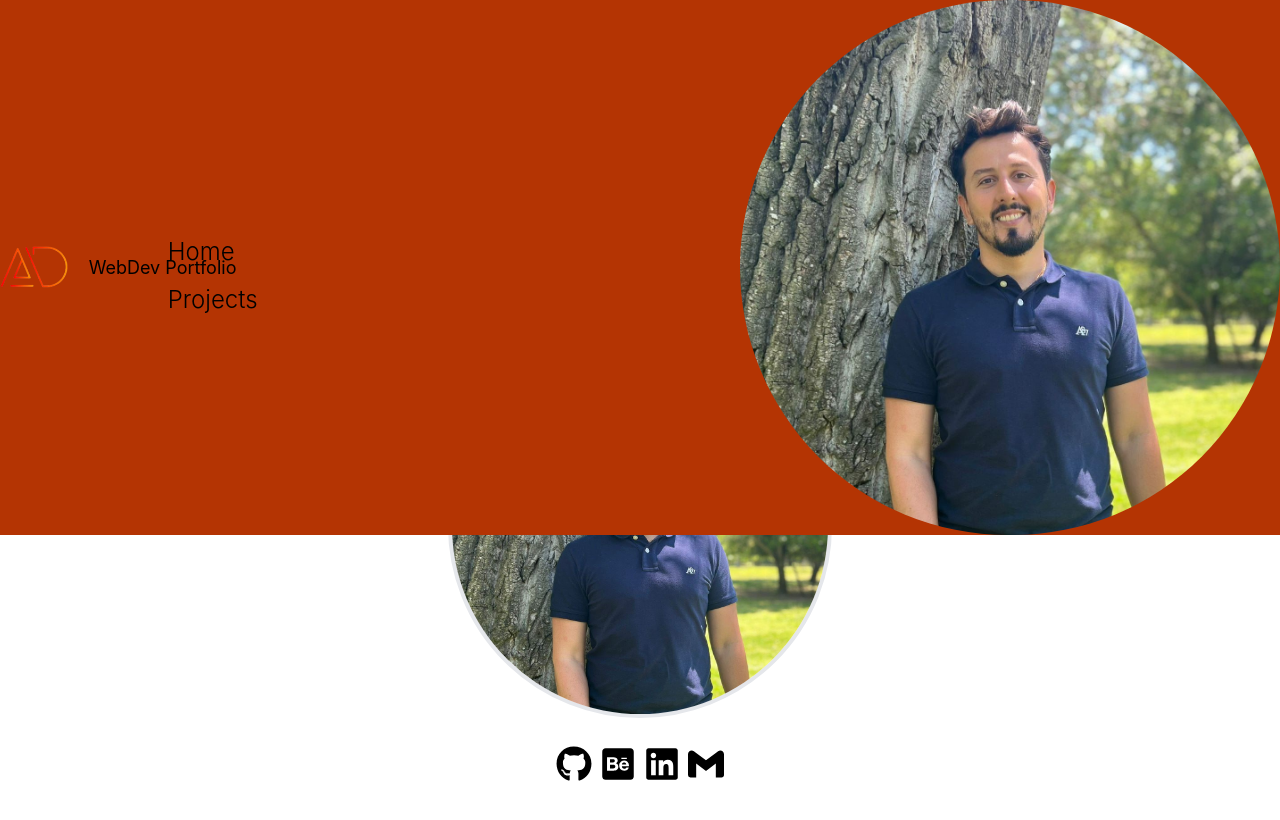
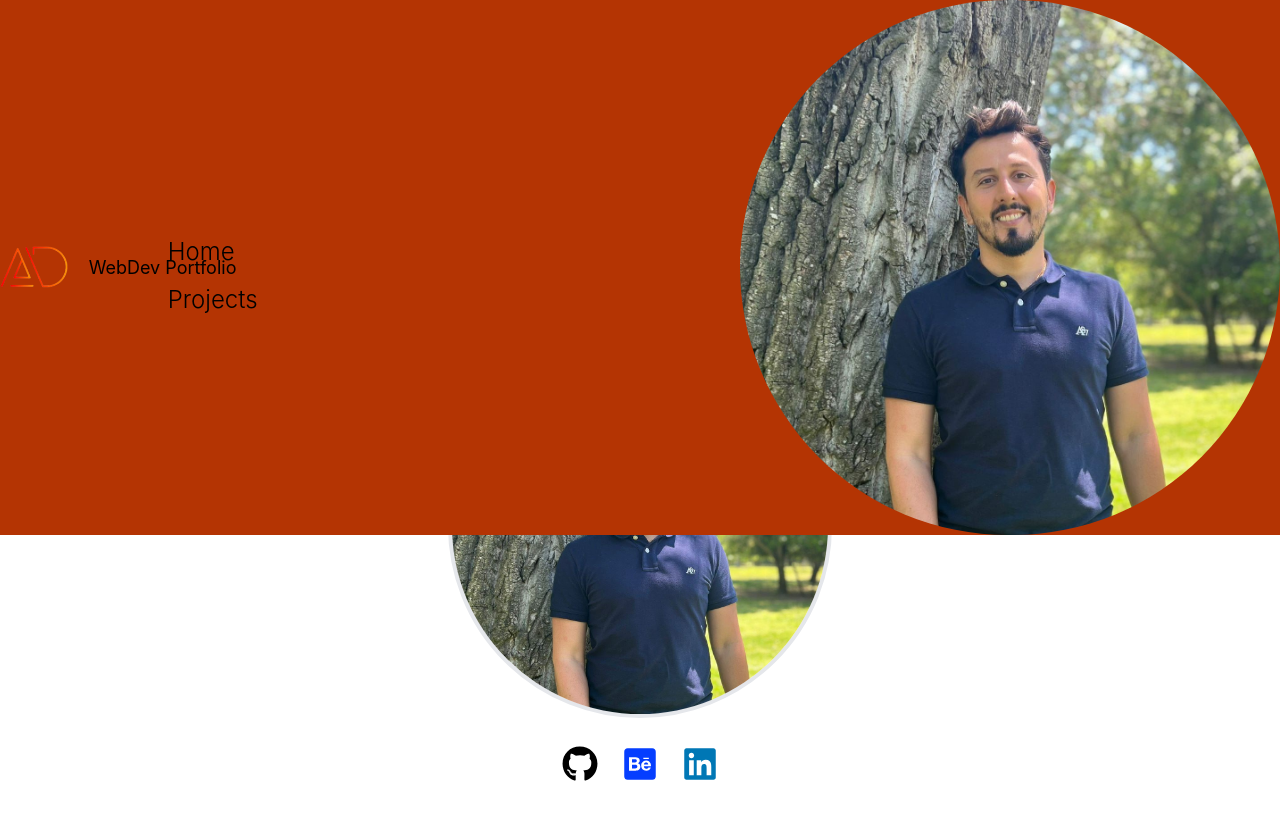
Before and after one commit to AlejandroDuqueG-design/Portfolio, a React (Vite) app: page /aboutme in a window 1280 px wide. Shown: the top 820 px of the page. Built offline with nearby package versions, Linux system fonts and the light colour scheme.

Commit message:
feat: profile pic, icons and links to networking and work media

```diff
--- a/src/pages/AboutMePage.tsx
+++ b/src/pages/AboutMePage.tsx
@@ -2,7 +2,6 @@ import profileimg from "@/assets/profileimg.jpg";
 import { FaGithub } from "react-icons/fa";
 import { FaLinkedin } from "react-icons/fa";
 import { FaBehanceSquare } from "react-icons/fa";
-import { SiGmail } from "react-icons/si";
 
 function AboutMePage() {
   return (
@@ -15,11 +14,33 @@ function AboutMePage() {
       </p>
       <div>
         <img className="w-96 h-96 rounded-full object-cover border-4 border-gray-200" src={profileimg} alt="Imagen de Perfil" />
-        <div className="flex flex-row items-center justify-center gap-2 py-2 mx-5 my-5">
-          <FaGithub className="text-2xl rounded-1x1 md:text-4xl lg:text-4xl" />
-          <FaBehanceSquare className="text-2xl rounded-1x1 md:text-4xl lg:text-4xl" />
-          <FaLinkedin className="text-2xl rounded-1x1 md:text-4xl lg:text-4xl" />
-          <SiGmail className="text-2xl rounded-1x1 md:text-4xl lg:text-4xl" />
+        <div className="flex flex-row items-center justify-center gap-6 py-2 mx-5 my-5">
+          <a
+            href="https://github.com/AlejandroDuqueG-design"
+            target="_blank"
+            rel="noopener noreferrer"
+            className="transition-transform hover:scale-110"
+          >
+            <FaGithub className="text-2xl md:text-4xl lg:text-4xl" />
+          </a>
+
+          <a
+            href="https://www.behance.net/alejandroduque28"
+            target="_blank"
+            rel="noopener noreferrer"
+            className="transition-transform hover:scale-110"
+          >
+            <FaBehanceSquare className="text-2xl md:text-4xl lg:text-4xl text-[#053eff]" />
+          </a>
+
+          <a
+            href="https://linkedin.com/in/alejandroduque-webdeveloper/"
+            target="_blank"
+            rel="noopener noreferrer"
+            className="transition-transform hover:scale-110"
+          >
+            <FaLinkedin className="text-2xl md:text-4xl lg:text-4xl text-[#0077b5]" />
+          </a>
         </div>
       </div>
     </div>
```
